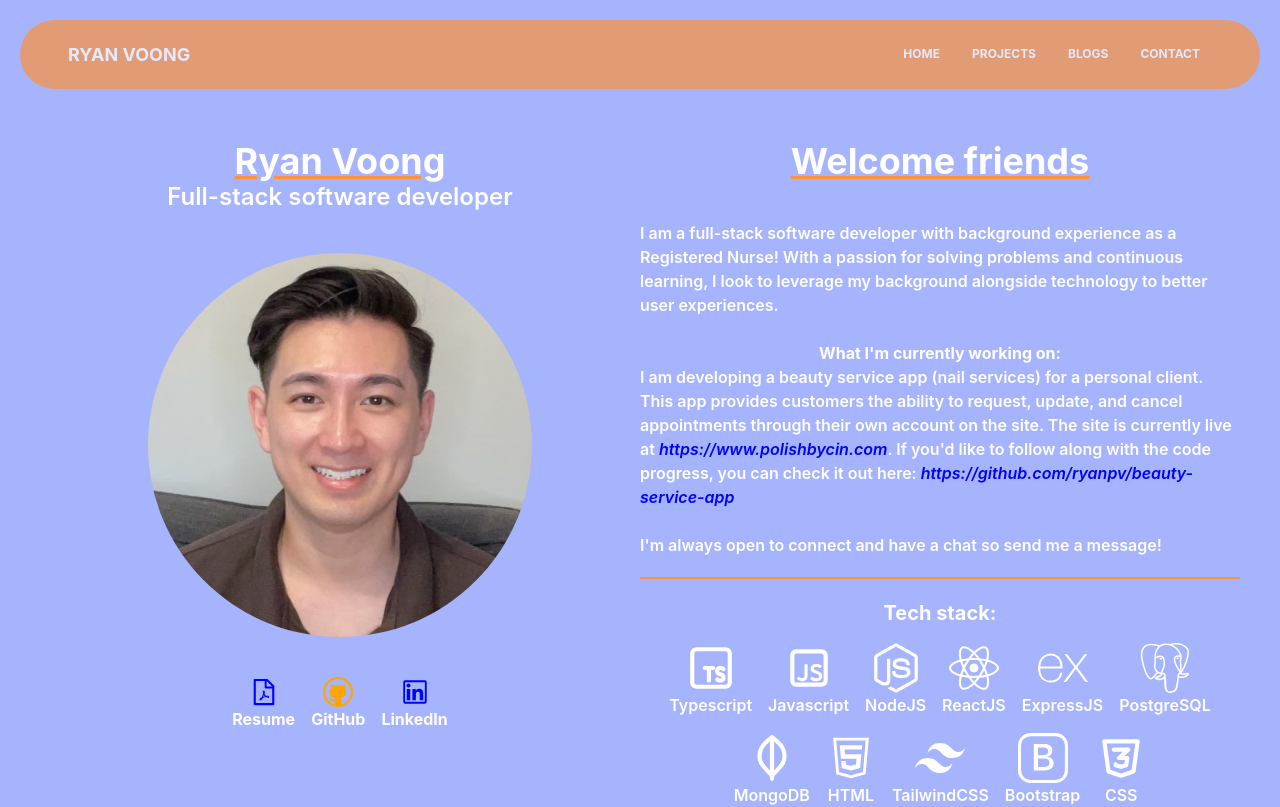
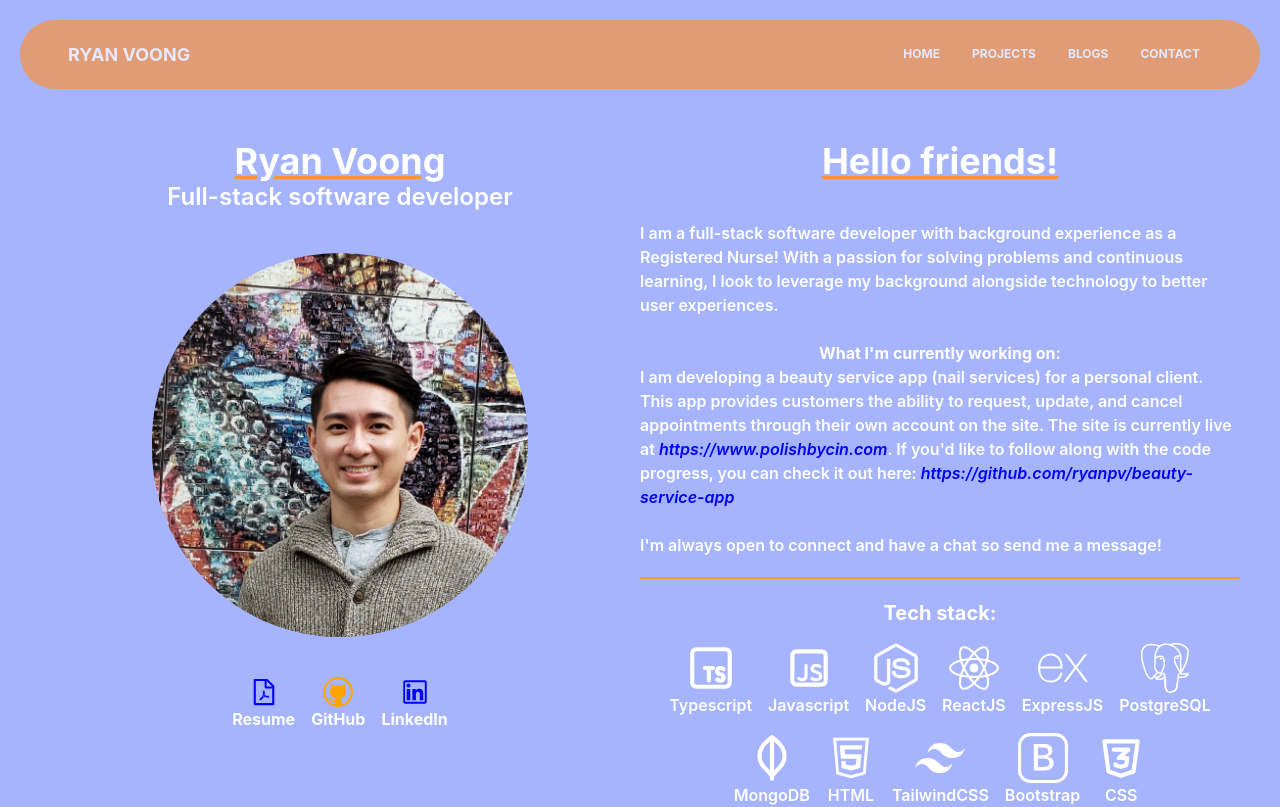
Before and after one commit to ryanpv/personal-site, a React (Create React App) app: page /#/ in a window 1280 px wide. Shown: the top 807 px of the page. Built offline with nearby package versions, Linux system fonts and the light colour scheme.

Commit message:
updating photo

```diff
--- a/src/pages/homepage.js
+++ b/src/pages/homepage.js
@@ -23,7 +23,7 @@ export default function Homepage() {
             </div>
 
             <div className='flex justify-center mb-5'>
-              <img className="rounded-full h-96" src={require("../profile-photo.jpeg")} alt='profile'/>
+              <img className="rounded-full h-96" src={require("../profile-photo.jpg")} alt='profile'/>
             </div>
 
 
@@ -45,7 +45,7 @@ export default function Homepage() {
           </div>
 
           <div className='max-w-screen-2xl'>
-            <h1 className='text-center text-4xl font-bold underline decoration-orange-400'>Welcome friends</h1>
+            <h1 className='text-center text-4xl font-bold underline decoration-orange-400'>Hello friends!</h1>
             <br></br>
 
             <p className='font-semibold mt-4'>
```
Also changed, not shown: src/profile-photo.jpg (added).
